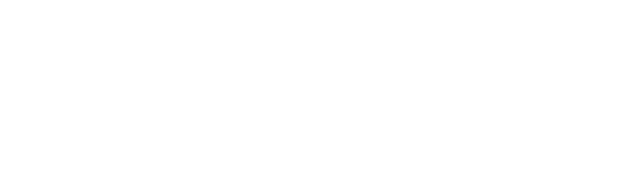
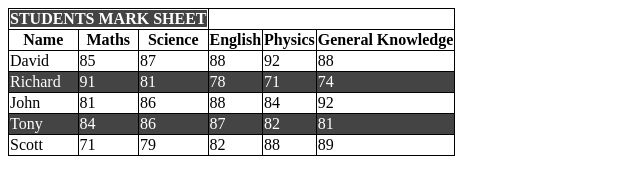
Before and after one commit to MrBennySolomon/HTML, a plain HTML site: page 1.3_Tables/1.3_Tables.html in a window 1280 px wide. Shown: the whole page, without its empty margins (0-640 px from the left). Drawn offline with Linux system fonts and the light colour scheme.

Commit message:
1.3_Tables ver 1.1

```diff
--- a/1.3_Tables/1.3_Tables.html
+++ b/1.3_Tables/1.3_Tables.html
@@ -8,9 +8,153 @@
     <meta name="description" value="This is the third submission">
     <meta name="keywords" value="html third submission">
 
+    <style>
+        table, td, th {
+  border: 1px solid black;
+}
+
+#table1 {
+  border-collapse: collapse;
+}
+
+tr:nth-child(even) {background-color: #444; color:white}
+
+    </style>
+
     <title>1.3_Tables</title>
 </head>
 <body>
+    <table id="table1">
+        <thead>
+            <tr>
+                <th colspan="3">
+                    <label for="heading" style="background-color: #444; color: white;">STUDENTS MARK SHEET</label>
+                </th>
+            </tr>
+        </thead>
+        <tr>
+            <th>
+                <label for="name">Name</label>
+            </th>
+            <th>
+                <label for="maths">Maths</label>
+            </th>
+            <th>
+                <label for="science">Science</label>
+            </th>
+            <th>
+                <label for="english">English</label>
+            </th>
+            <th>
+                <label for="physics">Physics</label>
+            </th>
+            <th>
+                <label for="general_knowledge">General Knowledge</label>
+            </th>
+        </tr>
+        <tbody>
+            <tr>
+                <td>
+                    <label for="name">David</label>
+                </td>
+                <td>
+                    <label for="maths_grade">85</label>
+                </td>
+                <td>
+                    <label for="science_grade">87</label>
+                </td>
+                <td>
+                    <label for="english_grade">88</label>
+                </td>
+                <td>
+                    <label for="physics_grade">92</label>
+                </td>
+                <td>
+                    <label for="general_knowledge_grade">88</label>
+                </td>
+            </tr>
+            <tr>
+                <td>
+                    <label for="name">Richard</label>
+                </td>
+                <td>
+                    <label for="maths_grade">91</label>
+                </td>
+                <td>
+                    <label for="science_grade">81</label>
+                </td>
+                <td>
+                    <label for="english_grade">78</label>
+                </td>
+                <td>
+                    <label for="physics_grade">71</label>
+                </td>
+                <td>
+                    <label for="general_knowledge_grade">74</label>
+                </td>
+            </tr>
+            <tr>
+                <td>
+                    <label for="name">John</label>
+                </td>
+                <td>
+                    <label for="maths_grade">81</label>
+                </td>
+                <td>
+                    <label for="science_grade">86</label>
+                </td>
+                <td>
+                    <label for="english_grade">88</label>
+                </td>
+                <td>
+                    <label for="physics_grade">84</label>
+                </td>
+                <td>
+                    <label for="general_knowledge_grade">92</label>
+                </td>
+            </tr>
+            <tr>
+                <td>
+                    <label for="name">Tony</label>
+                </td>
+                <td>
+                    <label for="maths_grade">84</label>
+                </td>
+                <td>
+                    <label for="science_grade">86</label>
+                </td>
+                <td>
+                    <label for="english_grade">87</label>
+                </td>
+                <td>
+                    <label for="physics_grade">82</label>
+                </td>
+                <td>
+                    <label for="general_knowledge_grade">81</label>
+                </td>
+            </tr>
+            <tr>
+                <td>
+                    <label for="name">Scott</label>
+                </td>
+                <td>
+                    <label for="maths_grade">71</label>
+                </td>
+                <td>
+                    <label for="science_grade">79</label>
+                </td>
+                <td>
+                    <label for="english_grade">82</label>
+                </td>
+                <td>
+                    <label for="physics_grade">88</label>
+                </td>
+                <td>
+                    <label for="general_knowledge_grade">89</label>
+                </td>
+            </tr>
+        </tbody>
+    </table>
 
 </body>
 </html>
```
